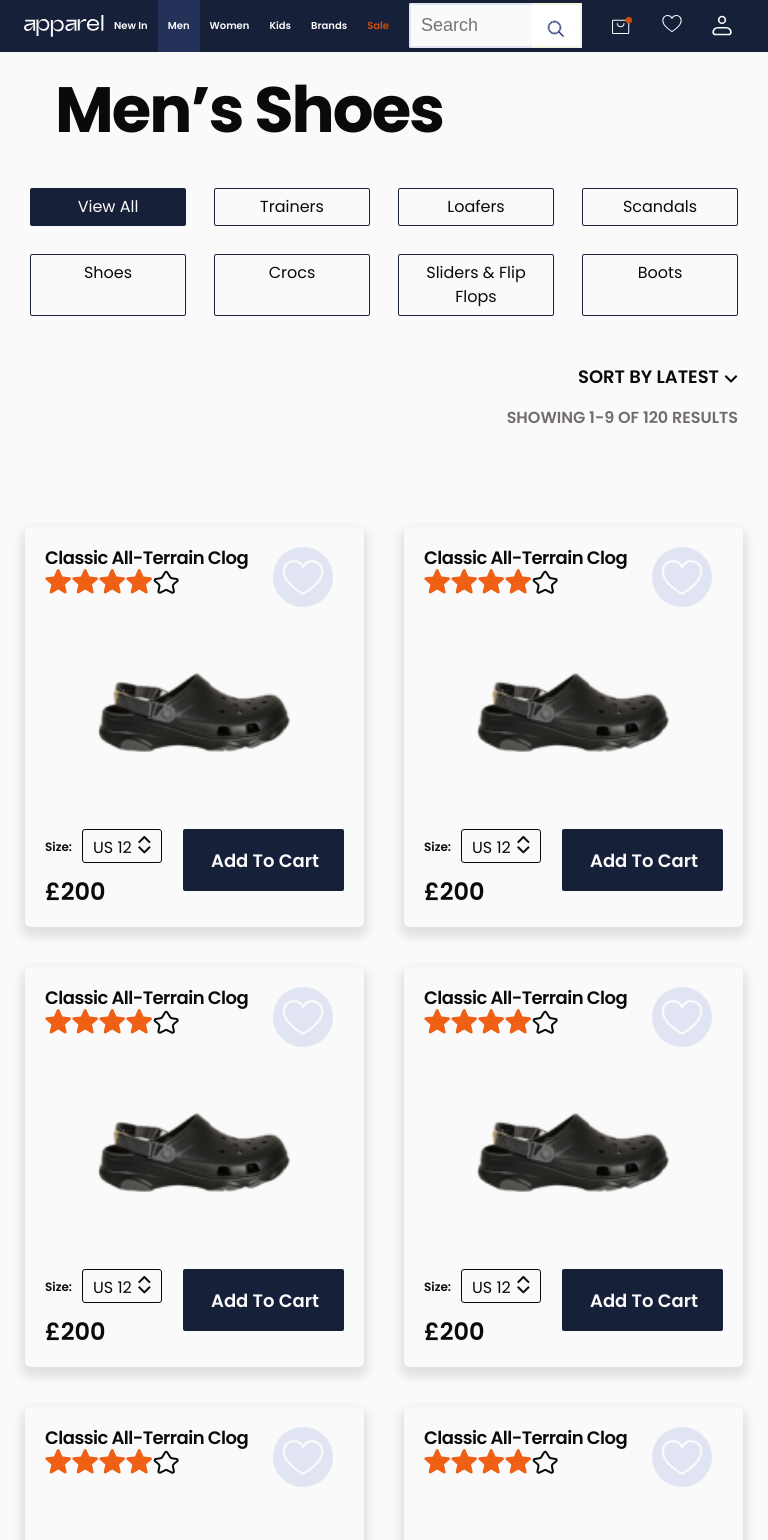
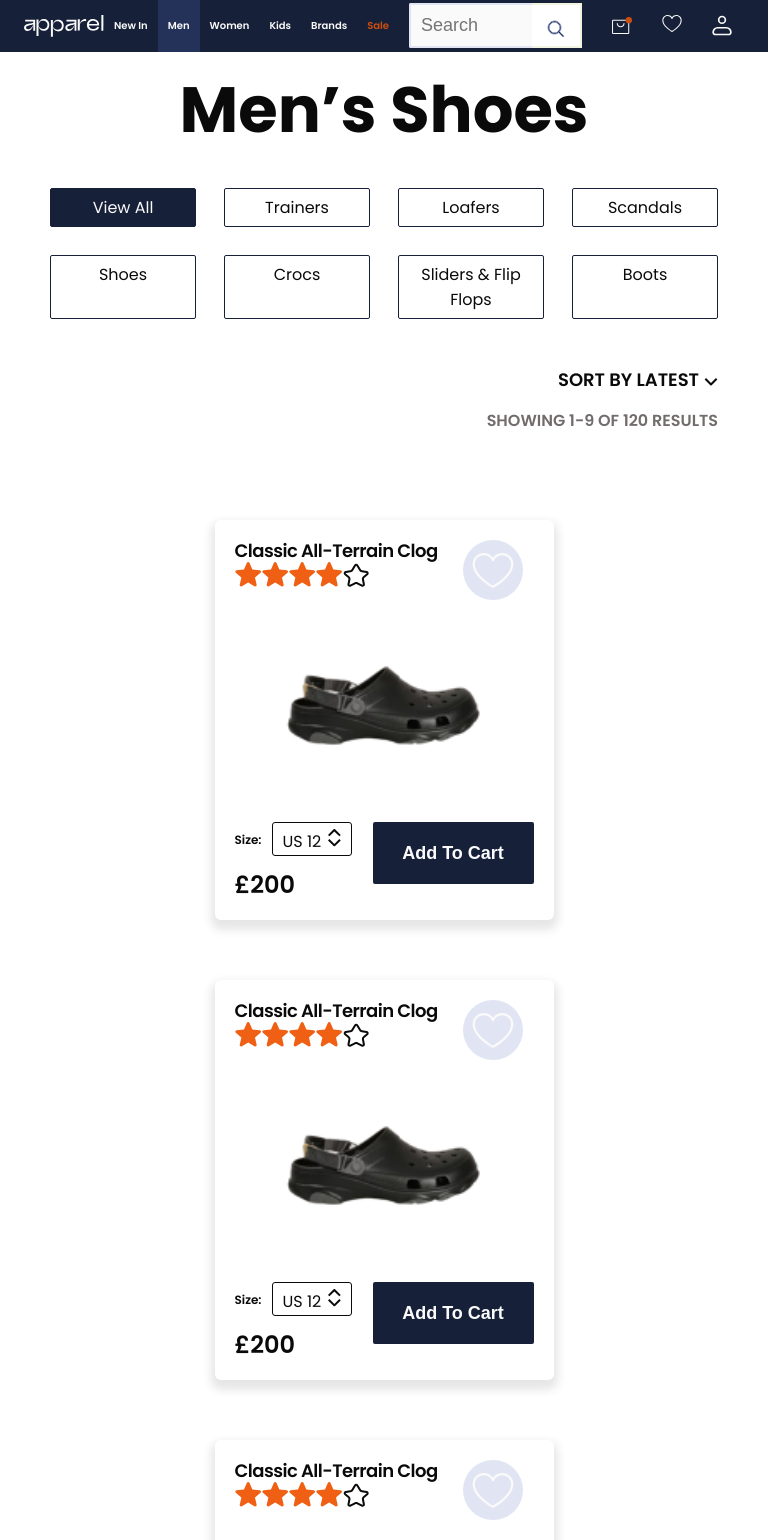
Before and after one commit to steffieMD/hng-task-apparel-app, a React (Vite) app: page / in a window 768 px wide. Shown: the top 1540 px of the page. Built offline with nearby package versions, Linux system fonts and the light colour scheme.

Commit message:
Update cart page styling

```diff
--- a/src/App.css
+++ b/src/App.css
@@ -13,7 +13,3 @@
   --Base-Base_Black: #0a0a0b;
   --Secondary-Secondary: #ce4f0d;
 }
-
-body {
-  background-color: var(--Base-Base_White);
-}
--- a/src/ProductList.jsx
+++ b/src/ProductList.jsx
@@ -3,7 +3,7 @@ import "./styles/productlist-page.css";
 
 function ProductList() {
   return (
-    <div className="container">
+    <div className="product-list-container">
       <div className="title-div-men">
         <h1>Men’s Shoes</h1>
         <div className="shoe-options-div">
--- a/src/index.css
+++ b/src/index.css
@@ -1,11 +1,6 @@
 :root {
-  font-family: Inter, system-ui, Avenir, Helvetica, Arial, sans-serif;
-  line-height: 1.5;
-  font-weight: 400;
-
-  color-scheme: light dark;
   color: rgba(255, 255, 255, 0.87);
-  background-color: #242424;
+  background-color: var(--Base-Base_White);
 
   font-synthesis: none;
   text-rendering: optimizeLegibility;
@@ -22,22 +17,6 @@ a:hover {
   color: #535bf2;
 }
 
-h1 {
-  font-size: 3.2em;
-  line-height: 1.1;
-}
-
-button {
-  border-radius: 8px;
-  border: 1px solid transparent;
-  padding: 0.6em 1.2em;
-  font-size: 1em;
-  font-weight: 500;
-  font-family: inherit;
-  background-color: #1a1a1a;
-  cursor: pointer;
-  transition: border-color 0.25s;
-}
 button:hover {
   border-color: #646cff;
 }
--- a/src/styles/cart-page.css
+++ b/src/styles/cart-page.css
@@ -39,7 +39,7 @@ body {
   align-items: center;
 }
 
-h1 {
+.cart-container h1 {
   font-size: 24px;
   font-weight: 600;
   line-height: 36px;
@@ -48,7 +48,6 @@ h1 {
 
 .cart-summary {
   display: flex;
-  /* justify-content: space-between; */
   gap: 30px;
   margin-top: 30px;
 }
@@ -61,7 +60,6 @@ h1 {
 }
 
 .cart-items {
-  width: 850px;
   margin-bottom: 50px;
 }
 
@@ -90,8 +88,7 @@ h1 {
 
 .cart .item {
   display: grid;
-  grid-template-columns: 1fr 2fr 0.5fr;
-  width: 850px;
+  grid-template-columns: 1fr 2fr;
   gap: 15px;
   padding: 20px;
   border-bottom: 1px solid var(--Base-Base_Black);
@@ -275,17 +272,13 @@ h1 {
 }
 
 .listProduct {
-  margin-top: 50px;
   display: flex;
-  justify-content: center;
-  align-items: center;
-  gap: 100px;
-  padding-bottom: 15px;
+  flex-basis: auto;
+  flex-wrap: wrap;
+  row-gap: 60px;
+  padding: 40px;
 }
-
 /* MEDIA QUERIES */
-@media screen and (min-width: 2400px) {
-}
 
 /* Mobile */
 @media only screen and (max-width: 600px) {
@@ -336,20 +329,20 @@ h1 {
   }
 
   .cart .item-image {
-    width: 130px;
-    height: 130px;
+    width: 120px;
+    height: 120px;
     border-radius: 5.26px;
   }
 
   .cart .item-image img {
-    width: 91.24px;
+    width: 60%;
     height: 70.89px;
   }
 
   .cart .cart-items .item-info-div {
     width: 197px;
     height: 132px;
-    gap: 22px;
+    justify-content: space-between;
     flex-direction: column;
   }
 
@@ -449,11 +442,10 @@ h1 {
 /* Tablet */
 @media only screen and (min-width: 601px) and (max-width: 1224px) {
   .cart .item-image {
-    width: 70%;
     height: 100%;
   }
   .cart .item-image img {
-    width: 100%;
+    width: 60%;
   }
 
   .cart .item {
@@ -496,25 +488,21 @@ h1 {
   }
 
   .listProduct {
-    display: grid;
-    grid-template-columns: repeat(2, 1fr);
-    gap: 0px;
+    display: flex;
+    flex-basis: auto;
+    flex-wrap: wrap;
+    row-gap: 60px;
+    padding-top: 40px;
   }
 
   .cart-container {
-    padding: 20px 30px 0 30px;
+    padding: 20px 50px 0 50px;
   }
 
   .cart {
-    width: 650px;
+    width: 100%;
   }
 
-  .cart .item {
-    width: 650px;
-  }
-  .item-info-div {
-    gap: 80px;
-  }
   .edit-cart .change-quantity span {
     font-size: 18px;
   }
--- a/src/styles/payment-page.css
+++ b/src/styles/payment-page.css
@@ -54,8 +54,6 @@ h1 {
   padding-bottom: 40px;
   display: flex;
   gap: 24px;
-  width: 100%;
-  padding-left: 25px;
 }
 
 h1 span {
--- a/src/styles/productlist-page.css
+++ b/src/styles/productlist-page.css
@@ -31,8 +31,8 @@ body::-webkit-scrollbar {
   width: 0;
 }
 
-.container {
-  padding: 20px 110px 0 110px;
+.product-list-container {
+  padding: 20px 80px 0 80px;
   display: flex;
   flex-direction: column;
   justify-content: center;
@@ -42,13 +42,15 @@ body::-webkit-scrollbar {
 .title-div-men {
   display: flex;
   flex-direction: column;
+  justify-content: center;
+  align-items: center;
 }
 
 .title-div-men h1 {
   font-size: 64px;
   font-weight: 700;
   line-height: 76.8px;
-  text-align: center;
+  margin: 0 auto;
 }
 
 .shoe-options-div {
@@ -104,11 +106,13 @@ body::-webkit-scrollbar {
 
 .productListSection {
   margin-top: 50px;
+  display: flex;
 }
 .productListSection .listProduct {
-  display: grid;
-  grid-template-columns: repeat(3, 1fr);
-  gap: 70px;
+  display: flex;
+  flex-basis: auto;
+  flex-wrap: wrap;
+  row-gap: 60px;
 }
 
 .listProduct .item {
@@ -312,15 +316,9 @@ span.size {
 }
 
 /* MEDIA QUERIES */
-@media screen and (min-width: 2400px) {
-  .productListSection .listProduct {
-    grid-template-columns: repeat(5, 1fr);
-  }
-}
-
 /* Mobile */
 @media only screen and (max-width: 600px) {
-  .container {
+  .product-list-container {
     padding: 20px 30px 0 30px;
   }
 
@@ -360,8 +358,7 @@ span.size {
   }
 
   .productListSection .listProduct {
-    grid-template-columns: repeat(1, 1fr);
-    gap: 30px;
+    row-gap: 60px;
   }
 
   .page-direction {
@@ -393,12 +390,11 @@ span.size {
 /* Tablet */
 @media only screen and (min-width: 601px) and (max-width: 1224px) {
   .productListSection .listProduct {
-    grid-template-columns: repeat(2, 1fr);
-    gap: 40px;
+    row-gap: 60px;
   }
 
-  .container {
-    padding: 20px 30px 0 30px;
+  .product-list-container {
+    padding: 20px 50px 0 50px;
   }
 
   .listProduct .item {
--- a/src/styles/shipping-page.css
+++ b/src/styles/shipping-page.css
@@ -55,13 +55,13 @@ body::-webkit-scrollbar {
   border-bottom: 1px solid var(--Base-Base_Black);
 }
 
-h1 {
+.shipping-page-container h1 {
   padding-bottom: 40px;
   display: flex;
   gap: 24px;
 }
 
-h1 span {
+.shipping-page-container h1 span {
   font-size: 24px;
   font-weight: 600;
   line-height: 36px;
@@ -69,11 +69,11 @@ h1 span {
   color: var(--Neutrals-Neutrals500);
   cursor: pointer;
 }
-h1 span:hover {
+.shipping-page-container h1 span:hover {
   color: #0a0a0b;
 }
 
-h1 span.active {
+.shipping-page-container h1 span.active {
   color: var(--Base-Base_Black);
 }
 
@@ -322,7 +322,7 @@ h2 {
     justify-content: center;
     align-items: center;
   }
-  h1 span {
+  .shipping-page-container h1 span {
     font-size: 16px;
   }
 
```
